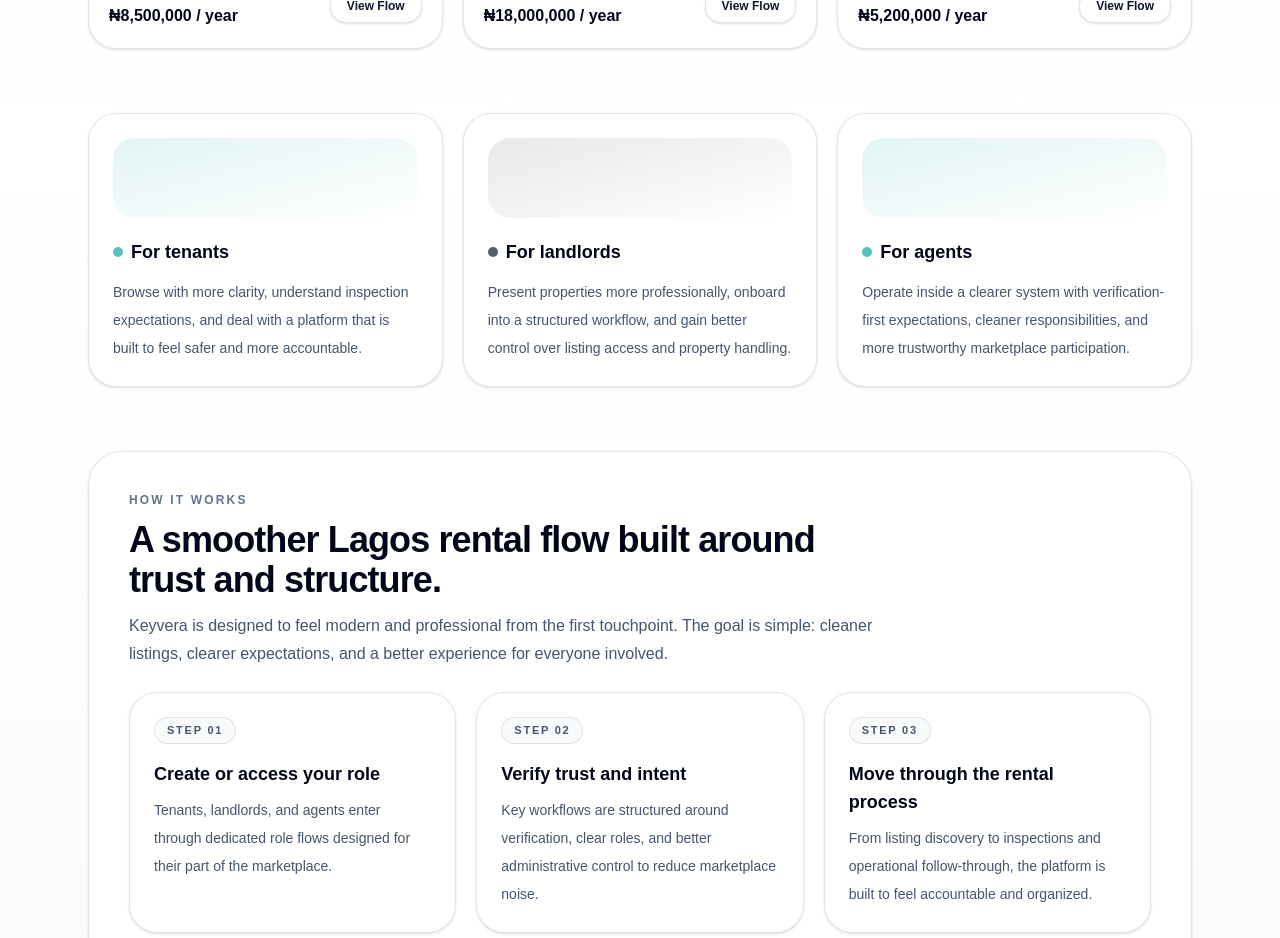
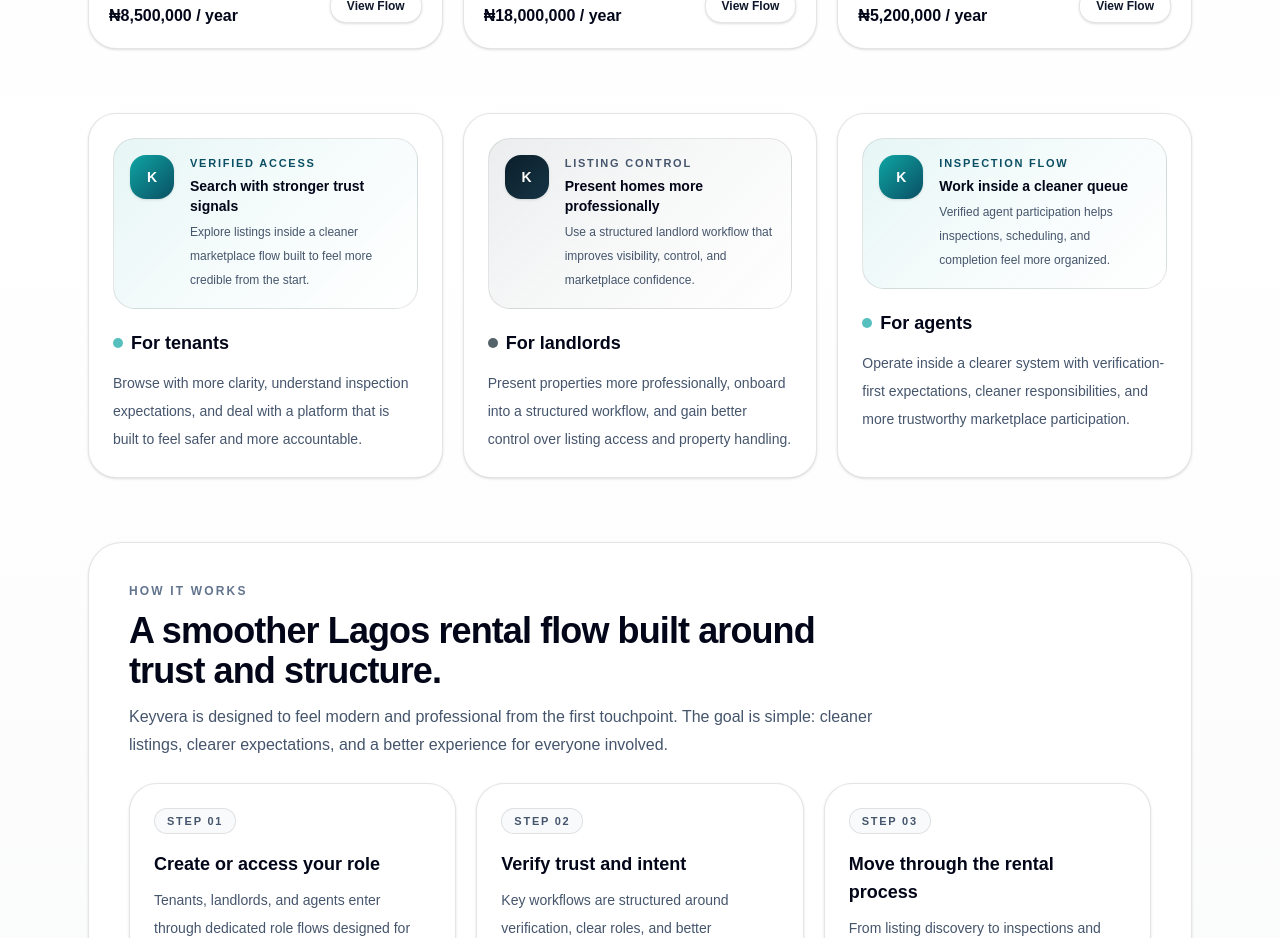
Before and after one commit to olayideibironke/keyvera-web, a Next.js app: page / in a window 1280 px wide. Shown: the part 1660-2598 px from the top of the page. Built offline with nearby package versions, Linux system fonts and the light colour scheme; no server answers.

Commit message:
Polish homepage Lagos visuals and role cards

```diff
--- a/app/page.tsx
+++ b/app/page.tsx
@@ -100,25 +100,51 @@ function InfoCard({
   title,
   body,
   accent = "teal",
+  bannerEyebrow,
+  bannerTitle,
+  bannerBody,
 }: {
   title: string;
   body: string;
   accent?: "teal" | "navy";
+  bannerEyebrow: string;
+  bannerTitle: string;
+  bannerBody: string;
 }) {
-  const grad =
-    accent === "navy"
-      ? "from-[rgba(11,31,42,0.10)] to-transparent"
-      : "from-[rgba(14,165,163,0.12)] to-transparent";
+  const isNavy = accent === "navy";
 
-  const dot = accent === "navy" ? BRAND_NAVY : BRAND_TEAL;
+  const shellBg = isNavy
+    ? "bg-[linear-gradient(135deg,rgba(11,31,42,0.08),rgba(11,31,42,0.03),rgba(255,255,255,0.96))]"
+    : "bg-[linear-gradient(135deg,rgba(14,165,163,0.10),rgba(14,165,163,0.04),rgba(255,255,255,0.96))]";
+
+  const iconBg = isNavy
+    ? "bg-[linear-gradient(135deg,#0b1f2a,#163445)]"
+    : "bg-[linear-gradient(135deg,#0ea5a3,#0a4f63)]";
+
+  const eyebrowCls = isNavy ? "text-slate-600" : "text-[#0a4f63]";
+  const dot = isNavy ? BRAND_NAVY : BRAND_TEAL;
 
   return (
     <div className="rounded-[28px] border border-black/10 bg-white p-6 shadow-sm">
-      <div className={`h-20 rounded-[22px] bg-gradient-to-br ${grad}`} />
+      <div className={`rounded-[22px] border border-black/10 p-4 ${shellBg}`}>
+        <div className="flex items-start gap-4">
+          <div className={`flex h-11 w-11 shrink-0 items-center justify-center rounded-2xl text-white shadow-sm ${iconBg}`}>
+            <span className="text-sm font-bold">K</span>
+          </div>
+
+          <div className="min-w-0">
+            <div className={`text-[11px] font-bold uppercase tracking-[0.16em] ${eyebrowCls}`}>{bannerEyebrow}</div>
+            <div className="mt-1 text-sm font-bold text-slate-950">{bannerTitle}</div>
+            <p className="mt-1 text-xs leading-6 text-slate-600">{bannerBody}</p>
+          </div>
+        </div>
+      </div>
+
       <div className="mt-5 flex items-center gap-2">
         <span className="h-2.5 w-2.5 rounded-full" style={{ backgroundColor: dot, opacity: 0.7 }} />
         <div className="text-lg font-bold text-slate-950">{title}</div>
       </div>
+
       <p className="mt-3 text-sm leading-7 text-slate-600">{body}</p>
     </div>
   );
@@ -327,16 +353,25 @@ export default function HomePage() {
           title="For tenants"
           body="Browse with more clarity, understand inspection expectations, and deal with a platform that is built to feel safer and more accountable."
           accent="teal"
+          bannerEyebrow="Verified access"
+          bannerTitle="Search with stronger trust signals"
+          bannerBody="Explore listings inside a cleaner marketplace flow built to feel more credible from the start."
         />
         <InfoCard
           title="For landlords"
           body="Present properties more professionally, onboard into a structured workflow, and gain better control over listing access and property handling."
           accent="navy"
+          bannerEyebrow="Listing control"
+          bannerTitle="Present homes more professionally"
+          bannerBody="Use a structured landlord workflow that improves visibility, control, and marketplace confidence."
         />
         <InfoCard
           title="For agents"
           body="Operate inside a clearer system with verification-first expectations, cleaner responsibilities, and more trustworthy marketplace participation."
           accent="teal"
+          bannerEyebrow="Inspection flow"
+          bannerTitle="Work inside a cleaner queue"
+          bannerBody="Verified agent participation helps inspections, scheduling, and completion feel more organized."
         />
       </section>
 
```
